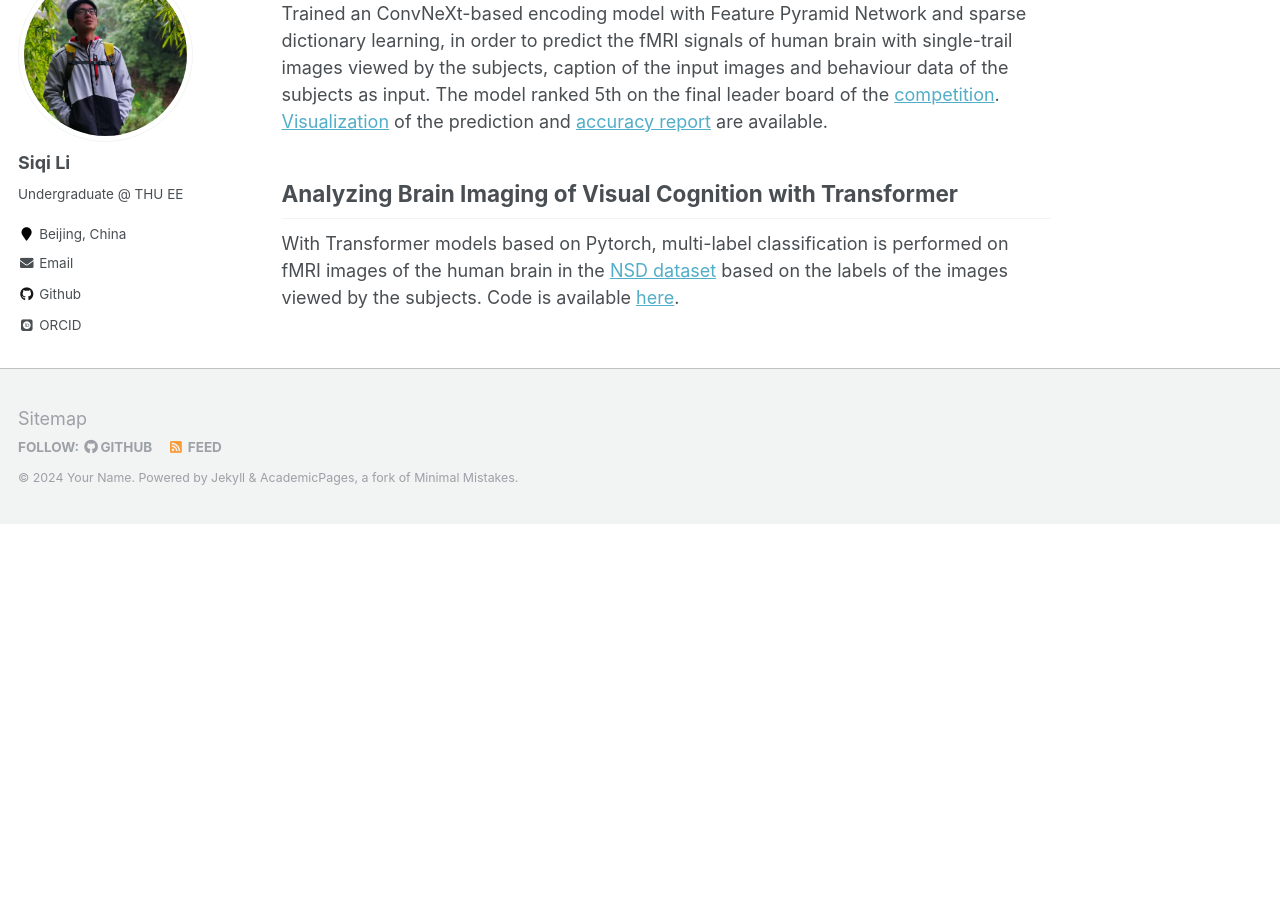
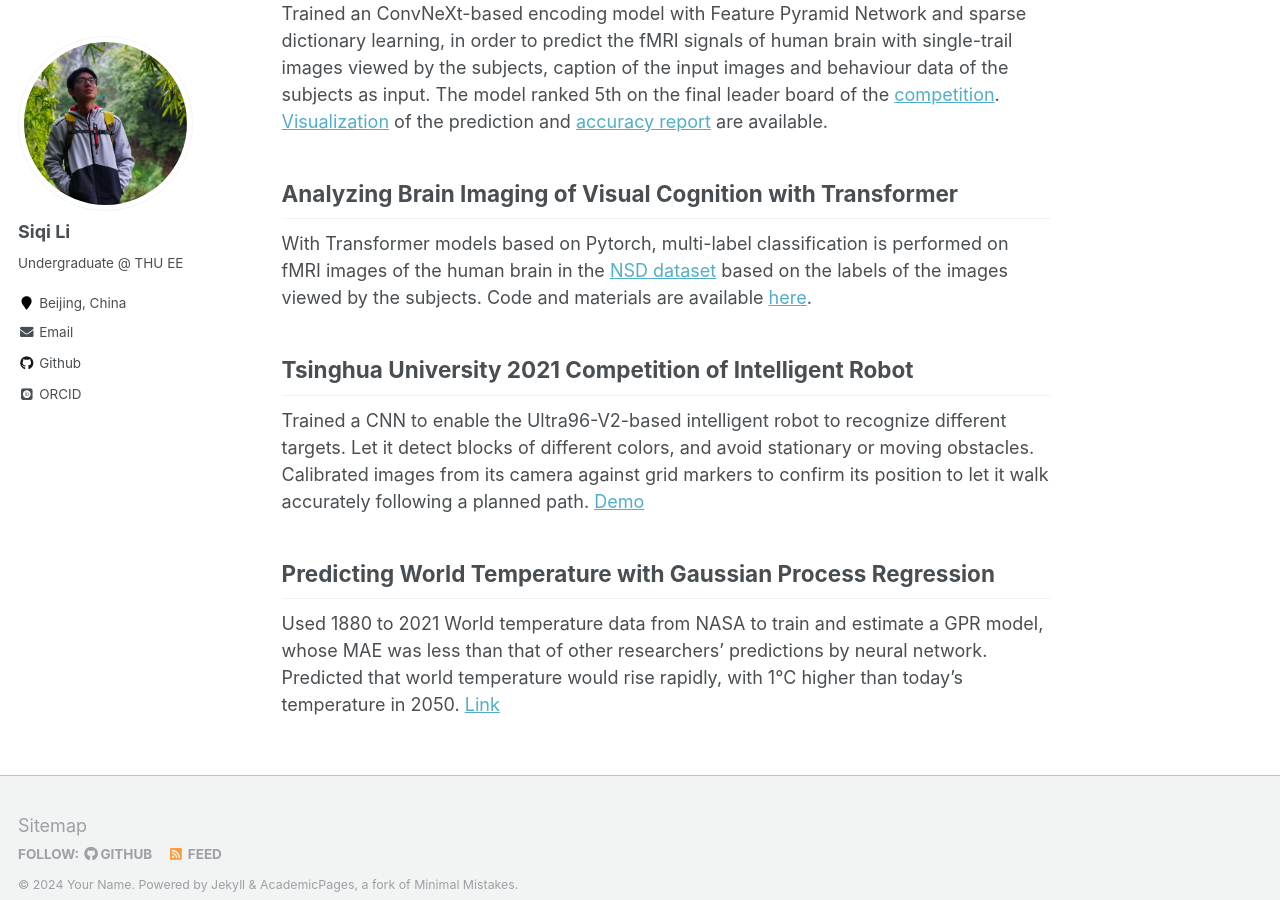
Before and after one commit to LSQamI/IamWho, a Jekyll site: the page built from _pages/about.md, in a window 1280 px wide and 900 px high, scrolled down 701 px. Built offline with Jekyll 4.4.1, drawn with Linux system fonts in a browser that asks for light colours; some web fonts are replaced; before the commit the page ends 1225 px from its top, so only the background shows below that.

Commit message:
add some projects

```diff
--- a/_pages/about.md
+++ b/_pages/about.md
@@ -28,4 +28,12 @@ Trained an ConvNeXt-based encoding model with Feature Pyramid Network and sparse
 
 ## Analyzing Brain Imaging of Visual Cognition with Transformer
 
-With Transformer models based on Pytorch, multi-label classification is performed on fMRI images of the human brain in the [NSD dataset](https://www.nature.com/articles/s41593-021-00962-x) based on the labels of the images viewed by the subjects. Code is available [here](https://github.com/LSQamI/Brain-Decode).
+With Transformer models based on Pytorch, multi-label classification is performed on fMRI images of the human brain in the [NSD dataset](https://www.nature.com/articles/s41593-021-00962-x) based on the labels of the images viewed by the subjects. Code and materials are available [here](https://github.com/LSQamI/Brain-Decode).
+
+## Tsinghua University 2021 Competition of Intelligent Robot
+
+Trained a CNN to enable the Ultra96-V2-based intelligent robot to recognize different targets. Let it detect blocks of different colors, and avoid stationary or moving obstacles. Calibrated images from its camera against grid markers to confirm its position to let it walk accurately following a planned path. [Demo](https://github.com/LSQamI/Robot)
+
+## Predicting World Temperature with Gaussian Process Regression
+
+Used 1880 to 2021 World temperature data from NASA to train and estimate a GPR model, whose MAE was less than that of other researchers’ predictions by neural network. Predicted that world temperature would rise rapidly, with 1℃ higher than today’s temperature in 2050. [Link](https://github.com/LSQamI/GPR)
```
